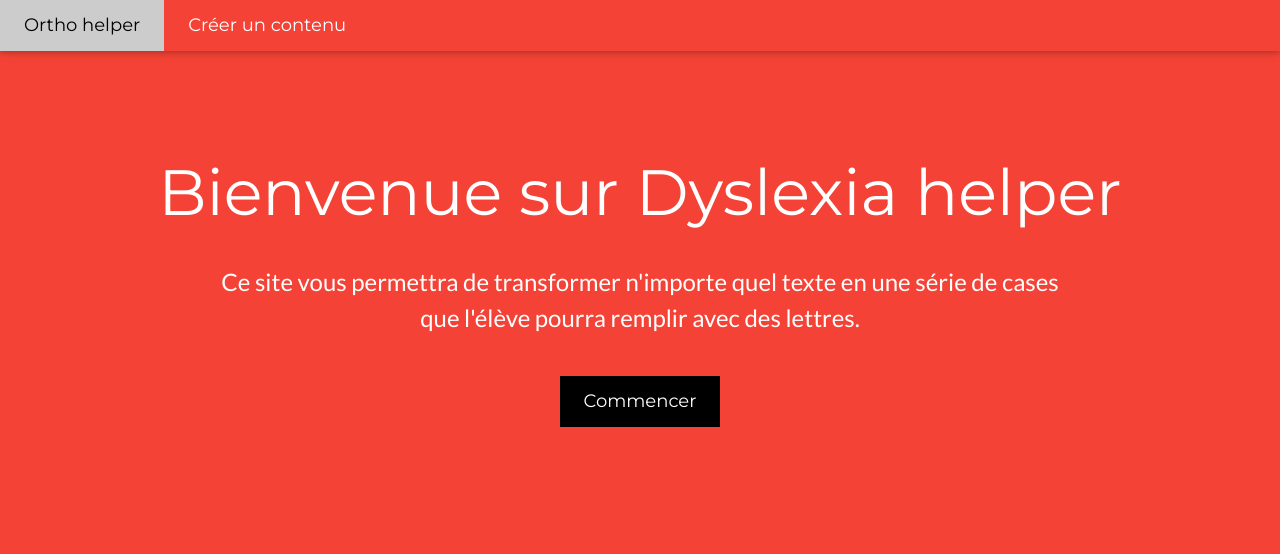
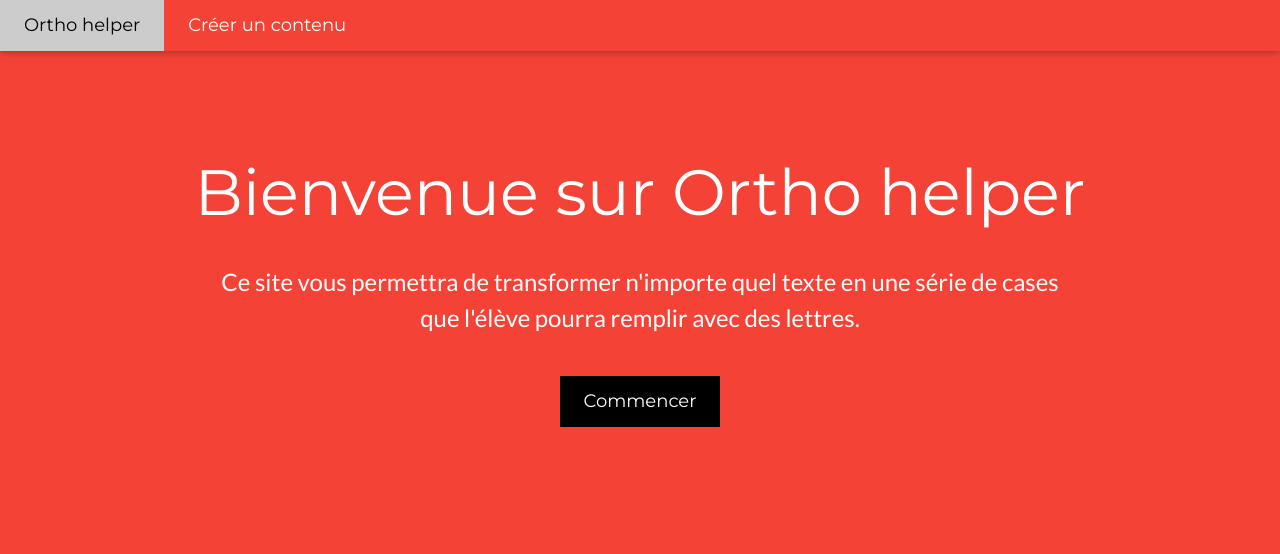
Before and after one commit to CelineMi/dysTrad, a Symfony app: template templates/home.html.twig in a window 1280 px wide. Shown: the top 554 px of the page. Run offline with Twig, Linux system fonts and the light colour scheme; the template is opened without the code that fills it, so the values that code supplies are empty; some libraries are stand-ins or nearby versions.

Commit message:
change name on home

```diff
--- a/templates/home.html.twig
+++ b/templates/home.html.twig
@@ -3,7 +3,7 @@
 {% block body %}
     <!-- Header -->
     <header class="w3-container w3-red w3-center" style="padding:128px 16px">
-        <h1 class="w3-margin w3-jumbo">Bienvenue sur Dyslexia helper</h1>
+        <h1 class="w3-margin w3-jumbo">Bienvenue sur Ortho helper</h1>
         <p class="w3-xlarge">Ce site vous permettra de transformer n'importe quel texte en une série de cases <br/> que l'élève pourra remplir avec des lettres.</p>
         <button onclick="window.location.href='{{ path("content_new") }}'" class="w3-button w3-black w3-padding-large w3-large w3-margin-top">Commencer</button>
     </header>
```
